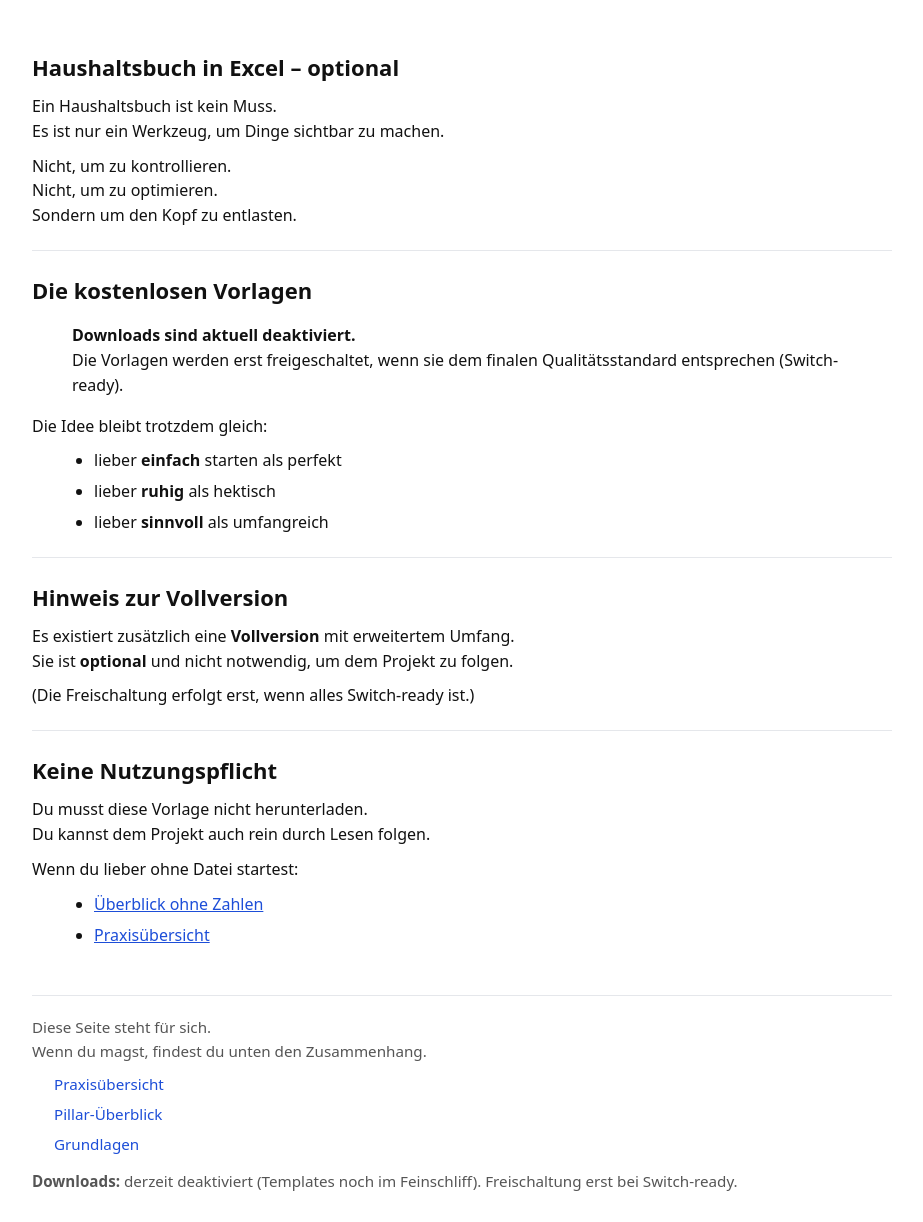
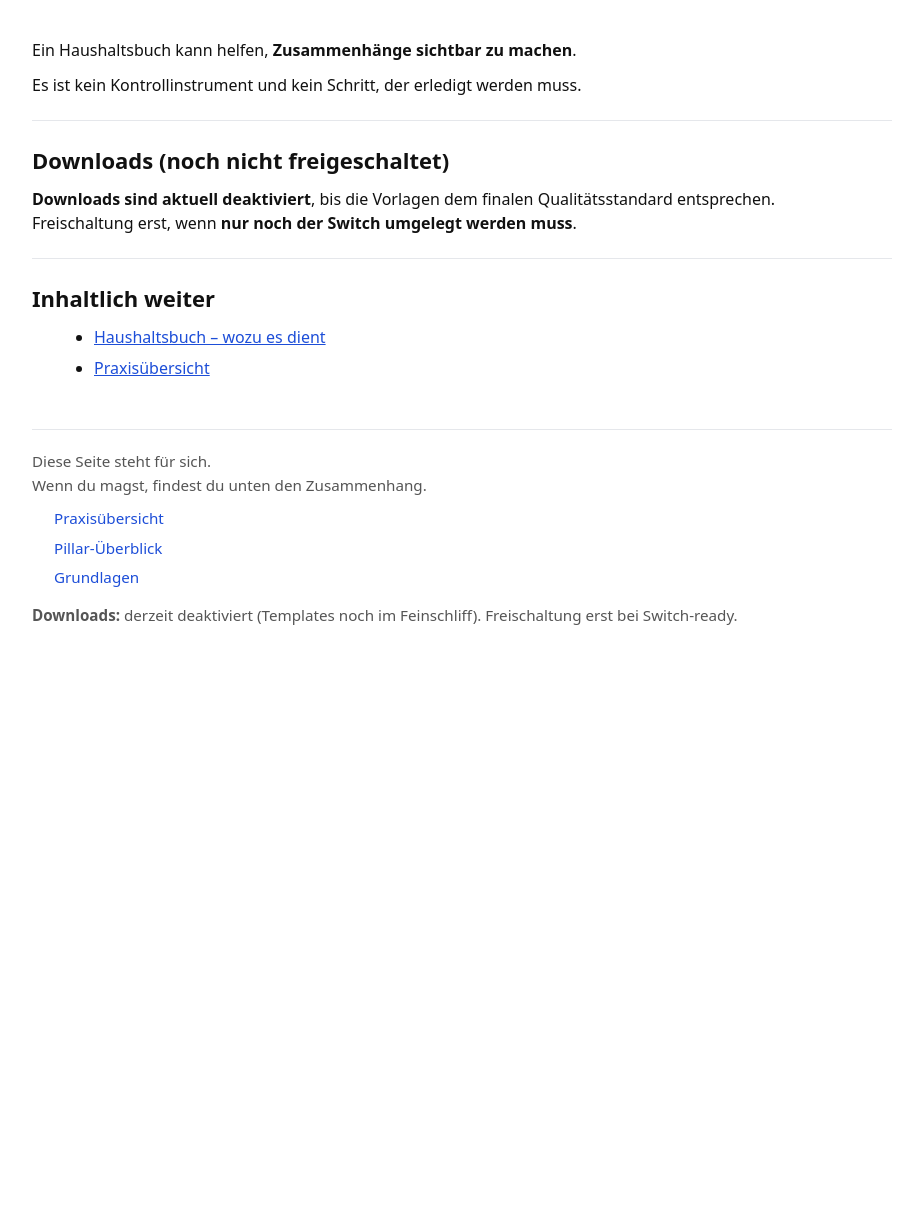
Before and after one commit to gluecklich-tools/einfach-geld-ordnen, a Jekyll site: the page built from seiten/haushaltsbuch-excel.md, in a window 1280 px wide. Shown: the whole page, without its empty margins (178-1101 px from the left). Built offline with Jekyll 4.4.1, drawn with Linux system fonts in a browser that asks for light colours; after the commit the page ends 900 px from its top, so only the background shows below that.

Commit message:
Gate: disable downloads until Switch-ready (exclude + remove links + tidy footer)

```diff
--- a/_config.yml
+++ b/_config.yml
@@ -19,5 +19,5 @@ exclude:
   - freeze
   - archiv
   - _export_zips
+  - downloads
   - README.md
-  - CHECKLISTE_NEUES_REPO_10_MIN.md
--- a/_includes/flow-footer.html
+++ b/_includes/flow-footer.html
@@ -1,7 +1,8 @@
 {% comment %}
-Sanfte Abschluss- & Weiterführungslogik
-Governance-konform, ohne Druck, ohne harte CTAs.
-Downloads werden bewusst NICHT verlinkt, solange nicht Switch-ready.
+Flow-Footer (aufgeräumt)
+- 1x vorhanden (keine Dopplung)
+- klare Orientierung ohne Druck
+- Downloads bewusst deaktiviert bis Switch-ready
 {% endcomment %}
 
 <div class="flow-footer">
--- a/seiten/haushaltsbuch-excel.md
+++ b/seiten/haushaltsbuch-excel.md
@@ -1,47 +1,23 @@
 ---
 layout: default
-title: "Haushaltsbuch in Excel – optional, nicht Pflicht"
+title: "Haushaltsbuch in Excel – optionales Werkzeug"
 permalink: /seiten/haushaltsbuch-excel.html
 ---
 
-## Haushaltsbuch in Excel – optional
+Ein Haushaltsbuch kann helfen, **Zusammenhänge sichtbar zu machen**.
 
-Ein Haushaltsbuch ist kein Muss.
-Es ist nur ein Werkzeug, um Dinge sichtbar zu machen.
-
-Nicht, um zu kontrollieren.
-Nicht, um zu optimieren.
-Sondern um den Kopf zu entlasten.
+Es ist kein Kontrollinstrument und kein Schritt, der erledigt werden muss.
 
 ---
 
-## Die kostenlosen Vorlagen
+## Downloads (noch nicht freigeschaltet)
 
-> **Downloads sind aktuell deaktiviert.**
-> Die Vorlagen werden erst freigeschaltet, wenn sie dem finalen Qualitätsstandard entsprechen (Switch-ready).
-
-Die Idee bleibt trotzdem gleich:
-
-- lieber **einfach** starten als perfekt
-- lieber **ruhig** als hektisch
-- lieber **sinnvoll** als umfangreich
+**Downloads sind aktuell deaktiviert**, bis die Vorlagen dem finalen Qualitätsstandard entsprechen.
+Freischaltung erst, wenn **nur noch der Switch umgelegt werden muss**.
 
 ---
 
-## Hinweis zur Vollversion
+## Inhaltlich weiter
 
-Es existiert zusätzlich eine **Vollversion** mit erweitertem Umfang.
-Sie ist **optional** und nicht notwendig, um dem Projekt zu folgen.
-
-(Die Freischaltung erfolgt erst, wenn alles Switch-ready ist.)
-
----
-
-## Keine Nutzungspflicht
-
-Du musst diese Vorlage nicht herunterladen.
-Du kannst dem Projekt auch rein durch Lesen folgen.
-
-Wenn du lieber ohne Datei startest:
-- [Überblick ohne Zahlen]({{ site.baseurl }}/pillar/haushaltsueberblick.html)
+- [Haushaltsbuch – wozu es dient]({{ site.baseurl }}/pillar/haushaltsbuch.html)
 - [Praxisübersicht]({{ site.baseurl }}/seiten/index.html)
```
Also changed, not shown: _includes/download-button.html (+8 -20 lines), seiten/haushaltsbuch-vorlage-kostenlos.md (+7 -17 lines).
